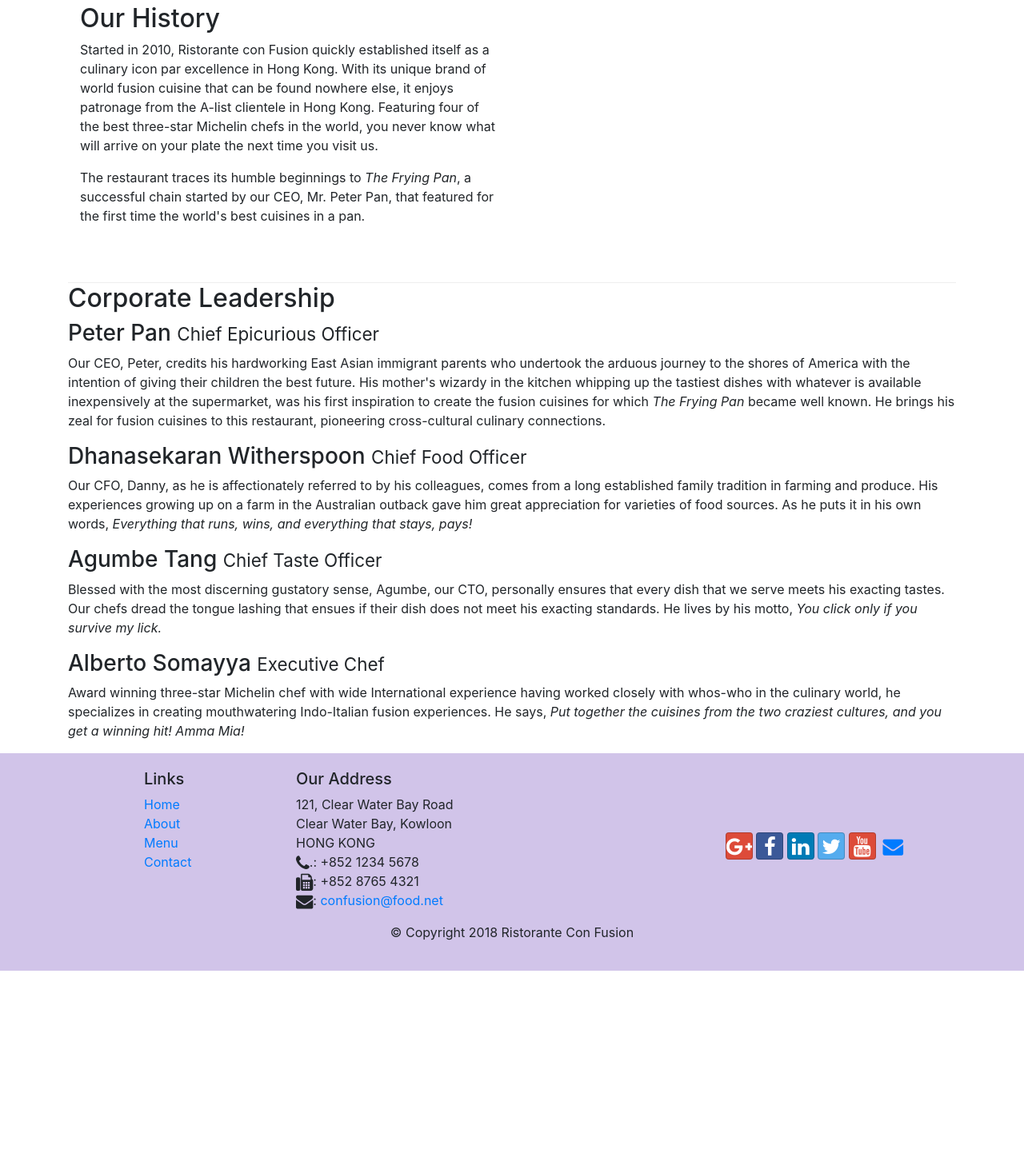
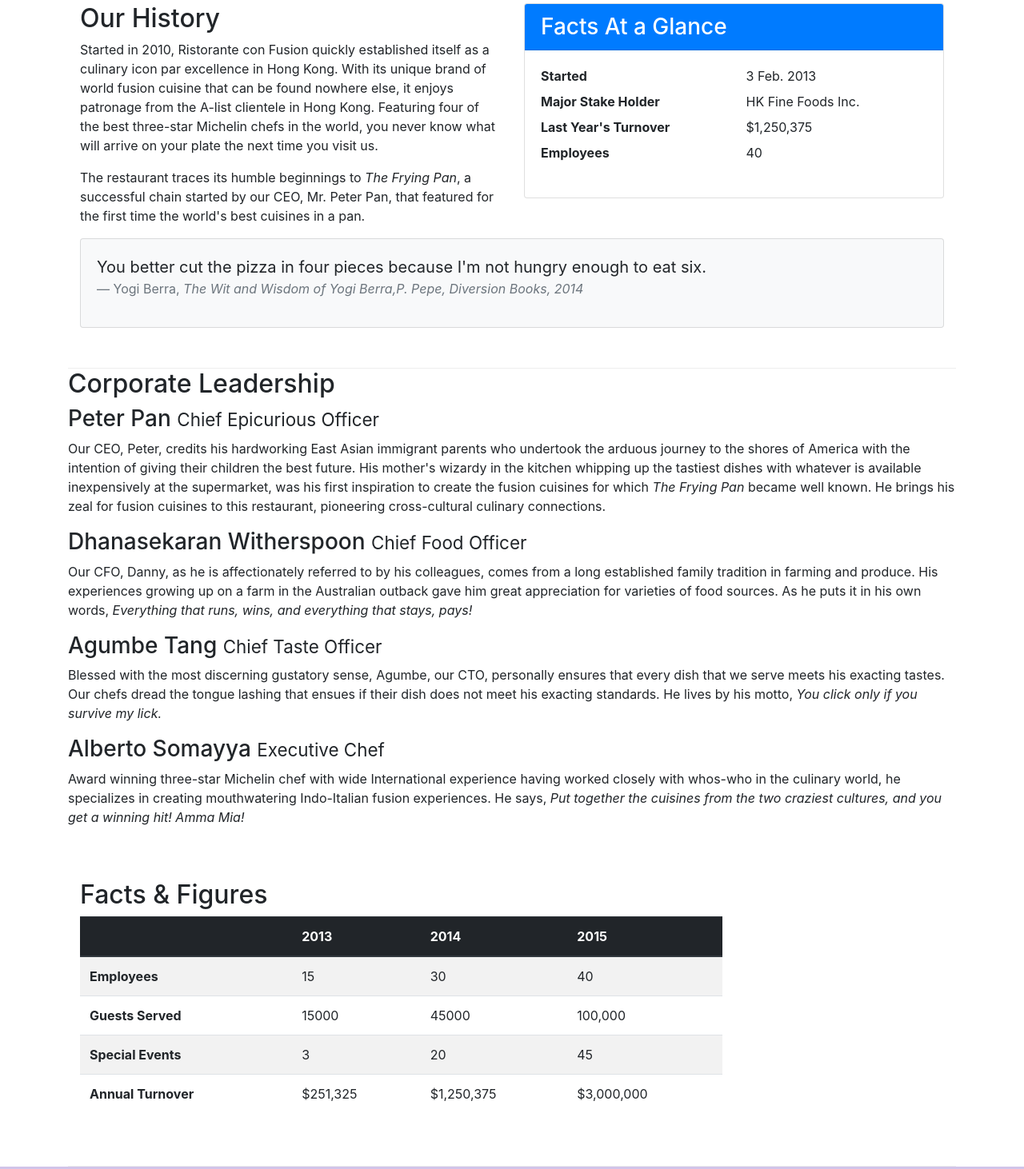
Before and after one commit to ajayjoseaji/first-repo, a website: page aboutus.html in a window 1280 px wide. Shown: the part 511-1973 px from the top of the page at 80% size. Before the commit the page ends 1725 px from the top, so only its background shows below. Drawn offline with nearby package versions, Linux system fonts and the light colour scheme.

Commit message:
Tables and Cards

```diff
--- a/aboutus.html
+++ b/aboutus.html
@@ -65,7 +65,36 @@
                 <p>Started in 2010, Ristorante con Fusion quickly established itself as a culinary icon par excellence in Hong Kong. With its unique brand of world fusion cuisine that can be found nowhere else, it enjoys patronage from the A-list clientele in Hong Kong.  Featuring four of the best three-star Michelin chefs in the world, you never know what will arrive on your plate the next time you visit us.</p>
                 <p>The restaurant traces its humble beginnings to <em>The Frying Pan</em>, a successful chain started by our CEO, Mr. Peter Pan, that featured for the first time the world's best cuisines in a pan.</p>
             </div>
-            <div>
+            <div class="col-sm">
+                <div class="card">
+                    <h3 class="card-header bg-primary text-white">Facts At a Glance</h3>
+                    <div class="card-body">
+                        <dl class="row">
+                            <dt class="col-6">Started</dt>
+                            <dd class="col-6">3 Feb. 2013</dd>
+                            <dt class="col-6">Major Stake Holder</dt>
+                            <dd class="col-6">HK Fine Foods Inc.</dd>
+                            <dt class="col-6">Last Year's Turnover</dt>
+                            <dd class="col-6">$1,250,375</dd>
+                            <dt class="col-6">Employees</dt>
+                            <dd class="col-6">40</dd>
+                        </dl>
+                    </div>
+                </div>
+            </div>
+            <div class="col-12">
+                <div class="card card-body bg-light">
+                    <blockquote class="blockquote">
+                        <p class="mb-0">You better cut the pizza in four pieces
+                            because I'm not hungry enough to eat six.
+                        </p>
+                        <footer class="blockquote-footer">Yogi Berra,
+                            <cite title="Source Title">The Wit and Wisdom of
+                                Yogi Berra,P. Pepe, Diversion Books, 2014
+                            </cite>
+                        </footer>
+                    </blockquote>
+                </div>
             </div>
         </div>
 
@@ -74,24 +103,60 @@
             <div>
                 <h2>Corporate Leadership</h2>
                 <h3>Peter Pan <small>Chief Epicurious Officer</small></h3>
-                    <div class="d-none d-lg-block">
-                        <p>Our CEO, Peter, credits his hardworking East Asian immigrant parents who undertook the arduous journey to the shores of America with the intention of giving their children the best future. His mother's wizardy in the kitchen whipping up the tastiest dishes with whatever is available inexpensively at the supermarket, was his first inspiration to create the fusion cuisines for which <em>The Frying Pan</em> became well known. He brings his zeal for fusion cuisines to this restaurant, pioneering cross-cultural culinary connections.</p>
-                    </div>
+                <p class="d-none d-lg-block">Our CEO, Peter, credits his hardworking East Asian immigrant parents who undertook the arduous journey to the shores of America with the intention of giving their children the best future. His mother's wizardy in the kitchen whipping up the tastiest dishes with whatever is available inexpensively at the supermarket, was his first inspiration to create the fusion cuisines for which <em>The Frying Pan</em> became well known. He brings his zeal for fusion cuisines to this restaurant, pioneering cross-cultural culinary connections.</p>
                 <h3>Dhanasekaran Witherspoon <small>Chief Food Officer</small></h3>
-                    <div class="d-none d-lg-block">
-                        <p>Our CFO, Danny, as he is affectionately referred to by his colleagues, comes from a long established family tradition in farming and produce. His experiences growing up on a farm in the Australian outback gave him great appreciation for varieties of food sources. As he puts it in his own words, <em>Everything that runs, wins, and everything that stays, pays!</em></p>
-                    </div>
+                <p class="d-none d-lg-block">Our CFO, Danny, as he is affectionately referred to by his colleagues, comes from a long established family tradition in farming and produce. His experiences growing up on a farm in the Australian outback gave him great appreciation for varieties of food sources. As he puts it in his own words, <em>Everything that runs, wins, and everything that stays, pays!</em></p>
                 <h3>Agumbe Tang <small>Chief Taste Officer</small></h3>
-                    <div class="d-none d-lg-block">
-                        <p>Blessed with the most discerning gustatory sense, Agumbe, our CTO, personally ensures that every dish that we serve meets his exacting tastes. Our chefs dread the tongue lashing that ensues if their dish does not meet his exacting standards. He lives by his motto, <em>You click only if you survive my lick.</em></p>
-                    </div>
+                <p class="d-none d-lg-block">Blessed with the most discerning gustatory sense, Agumbe, our CTO, personally ensures that every dish that we serve meets his exacting tastes. Our chefs dread the tongue lashing that ensues if their dish does not meet his exacting standards. He lives by his motto, <em>You click only if you survive my lick.</em></p>
                 <h3>Alberto Somayya <small>Executive Chef</small></h3>
-                    <div class="d-none d-lg-block">
-                        <p>Award winning three-star Michelin chef with wide International experience having worked closely with whos-who in the culinary world, he specializes in creating mouthwatering Indo-Italian fusion experiences. He says, <em>Put together the cuisines from the two craziest cultures, and you get a winning hit! Amma Mia!</em></p>
-                    </div>
+                <p class="d-none d-lg-block">Award winning three-star Michelin chef with wide International experience having worked closely with whos-who in the culinary world, he specializes in creating mouthwatering Indo-Italian fusion experiences. He says, <em>Put together the cuisines from the two craziest cultures, and you get a winning hit! Amma Mia!</em></p>
             </div>
        </div>
+       <div class="row row-content">
+           <div class="col-12 col-sm-9">
+               <h2>Facts &amp; Figures</h2>
+               <div class="table-responsive">
+                   <table class="table table-striped">
+                       <thead class="thead-dark">
+                           <tr>
+                               <th>&nbsp;</th>
+                               <th>2013</th>
+                               <th>2014</th>
+                               <th>2015</th>
+                           </tr>
+                       </thead>
+                       <tbody>
+                           <tr>
+                               <th>Employees</th>
+                               <td>15</td>
+                               <td>30</td>
+                               <td>40</td>
+                           </tr>
+                           <tr>
+                               <th>Guests Served</th>
+                               <td>15000</td>
+                               <td>45000</td>
+                               <td>100,000</td>
+                           </tr>
+                           <tr>
+                               <th>Special Events</th>
+                               <td>3</td>
+                               <td>20</td>
+                               <td>45</td>
+                           </tr>
+                           <tr>
+                               <th>Annual Turnover</th>
+                               <td>$251,325</td>
+                               <td>$1,250,375</td>
+                               <td>$3,000,000</td>
+                           </tr>
+                       </tbody>
+                   </table>
+               </div>
 
+            </div>
+           <div class="col-12 col-sm-3"></div>
+       </div>
     </div>
 
     <footer class="footer">
```
